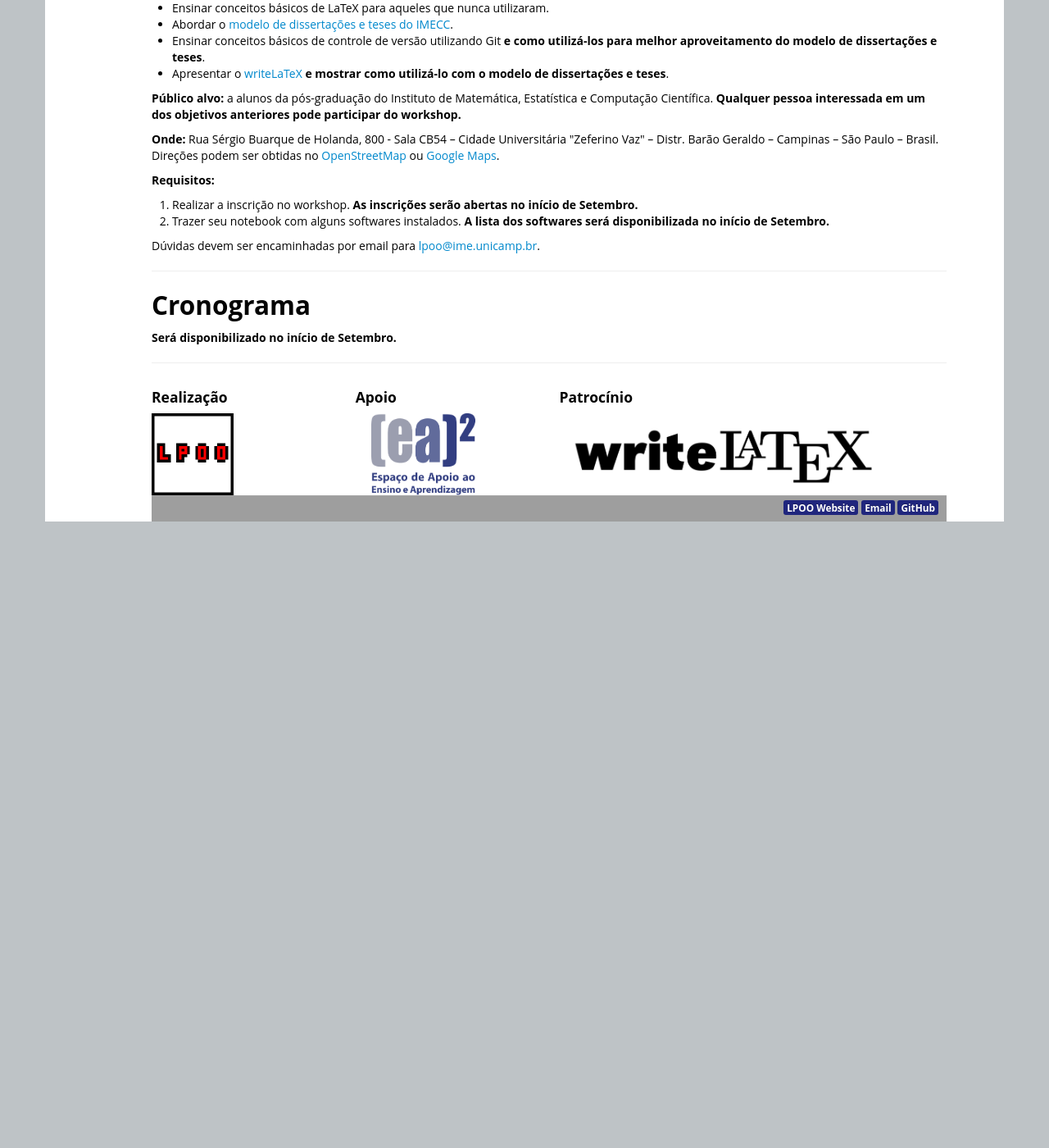
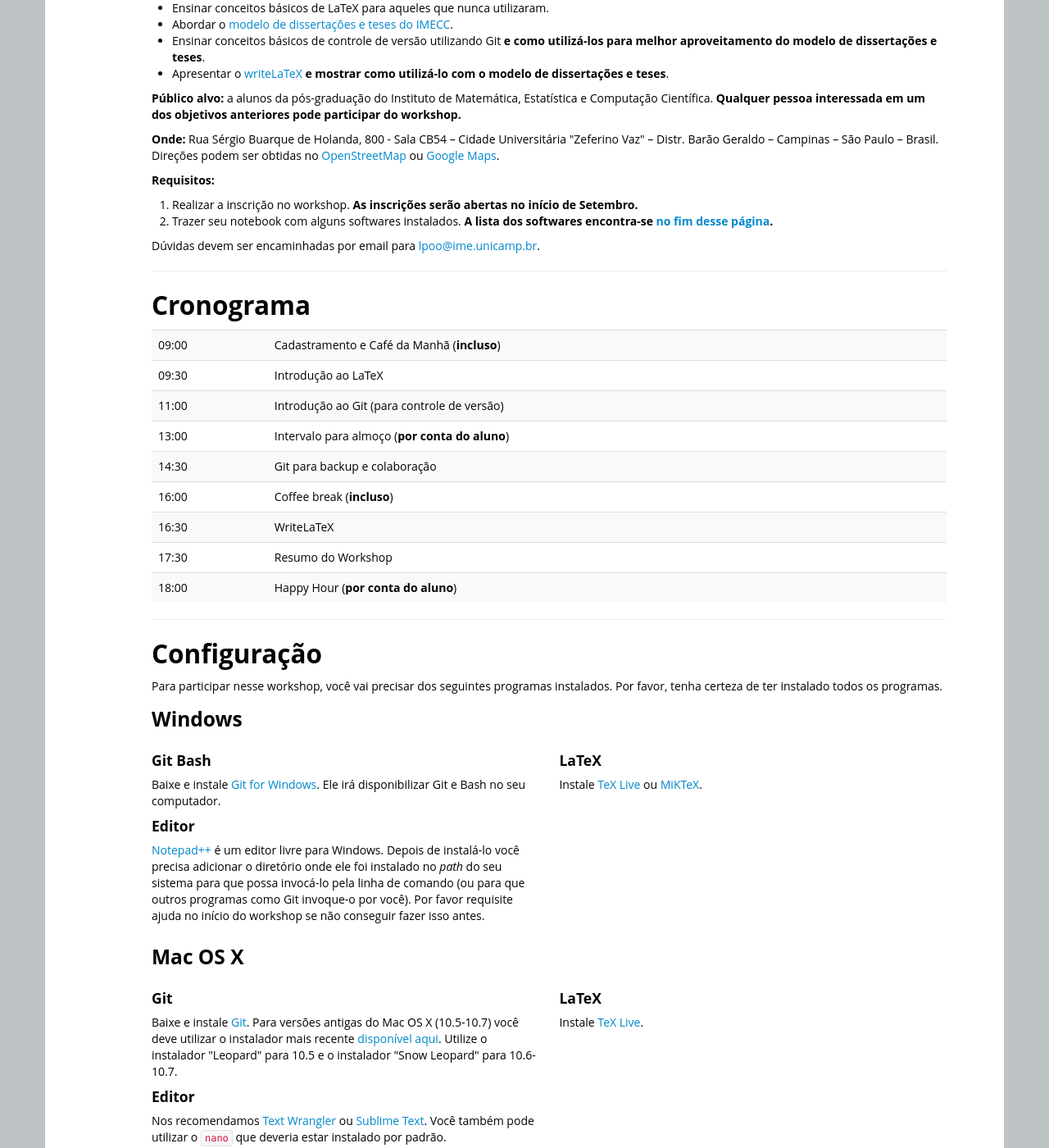
Before and after one commit to lpoo/workshop-2014-09-20-latex, a Jekyll site: the page built from index.html, in a window 1280 px wide and 1400 px high, scrolled down 579 px. Shown: the whole window at 82% size. Built offline with Jekyll 4.4.1, drawn with Linux system fonts in a browser that asks for light colours; before the commit the page ends 1235 px from its top, so only the background shows below that; some of the changed text lies outside the part shown; grey boxes are pictures that could not be loaded.

Commit message:
Adicionado cronograma e softwares

```diff
--- a/index.html
+++ b/index.html
@@ -55,7 +55,7 @@ helper: [""]
     <li>Realizar a inscrição no workshop. <strong>As inscrições serão abertas no
         início de Setembro.</strong></li>
     <li>Trazer seu notebook com alguns softwares instalados. <strong>A lista dos
-        softwares será disponibilizada no início de Setembro.</strong></li>
+        softwares encontra-se <a href="#configuracao">no fim desse página</a>.</strong></li>
   </ol>
 </p>
 
@@ -68,6 +68,104 @@ helper: [""]
 
 <h2>Cronograma</h2>
 
-<p><strong>Será disponibilizado no início de Setembro.</strong>
+<table class="table table-striped">
+  <tr> <td>09:00</td> <td>Cadastramento e Café da Manhã
+      (<strong>incluso</strong>)</td> </tr>
+  <tr> <td>09:30</td> <td>Introdução ao LaTeX</td> </tr>
+  <tr> <td>11:00</td> <td>Introdução ao Git (para controle de versão)</td> </tr>
+  <tr> <td>13:00</td> <td>Intervalo para almoço (<strong>por conta do
+        aluno</strong>)</td> </tr>
+  <tr> <td>14:30</td> <td>Git para backup e colaboração</td> </tr>
+  <tr> <td>16:00</td> <td>Coffee break (<strong>incluso</strong>)</td> </tr>
+  <tr> <td>16:30</td> <td>WriteLaTeX</td> </tr>
+  <tr> <td>17:30</td> <td>Resumo do Workshop</td> </tr>
+  <tr> <td>18:00</td> <td>Happy Hour (<strong>por conta do aluno</strong>)</td> </tr>
+</table>
 
 <hr/>
+
+<h2 id="configuracao">Configuração</h2>
+
+<p>
+  Para participar nesse workshop, você vai precisar dos
+  seguintes programas instalados. Por favor, tenha certeza de ter instalado
+  todos os programas.
+</p>
+
+<h3>Windows</h3>
+
+<div class="row-fluid">
+  <div class="span6">
+    <h4>Git Bash</h4>
+    <p>
+      Baixe e instale
+      <a href="http://msysgit.github.io/">Git for Windows</a>.
+      Ele irá disponibilizar Git e Bash no seu computador.
+    </p>
+    <h4>Editor</h4>
+    <p>
+      <a href="http://notepad-plus-plus.org/">Notepad++</a> é um
+      editor livre para Windows. Depois de instalá-lo você precisa adicionar o
+      diretório onde ele foi instalado no <em>path</em> do seu sistema para que
+      possa invocá-lo pela linha de comando (ou para que outros programas como
+      Git invoque-o por você). Por favor requisite ajuda no início do workshop
+      se não conseguir fazer isso antes.
+    </p>
+  </div>
+  <div class="span6">
+    <h4>LaTeX</h4>
+    <p>Instale <a href="https://www.tug.org/texlive/">TeX Live</a>
+      ou <a href="http://miktex.org/">MiKTeX</a>.
+    </p>
+  </div>
+</div>
+
+<h3>Mac OS X</h3>
+
+<div class="row-fluid">
+  <div class="span6">
+    <h4>Git</h4>
+    <p>
+      Baixe e instale <a href="http://git-scm.com/downloads">Git</a>. Para
+      versões antigas do Mac OS X (10.5-10.7) você deve utilizar o instalador
+      mais recente
+      <a href="https://code.google.com/p/git-osx-installer/downloads/list">disponível aqui</a>.
+      Utilize o instalador "Leopard" para 10.5 e o instalador "Snow Leopard"
+      para 10.6-10.7.
+    </p>
+    <h4>Editor</h4>
+    <p>
+      Nos recomendamos
+      <a href="http://www.barebones.com/products/textwrangler/">Text Wrangler</a> ou
+      <a href="http://www.sublimetext.com/">Sublime Text</a>.
+      Você também pode utilizar o <code>nano</code> que deveria estar instalado
+      por padrão.
+    </p>
+  </div>
+  <div class="span6">
+    <h4>LaTeX</h4>
+    <p>Instale <a href="https://www.tug.org/texlive/">TeX Live</a>.</p>
+  </div>
+</div>
+
+<h3>Linux</h3>
+
+<div class="row-fluid">
+  <div class="span6">
+    <h4>Git</h4>
+    <p>
+      Se Git ainda não encontra-se disponível na sua máquina você pode
+      instalá-lo via o gerenciador de pacotes da sua distribuição
+      (e.g. <code>apt-get</code> ou <code>yum</code>).
+    </p>
+    <h4>Editor</h4>
+    <p>
+      <a href="http://kate-editor.org/">Kate</a> é uma das várias opções para os
+      usuários de Linux.
+    </p>
+  </div>
+  <div class="span6">
+    <h4>LaTeX</h4>
+    <p>Instale <a href="https://www.tug.org/texlive/">TeX Live</a>.</p>
+  </div>
+</div>
```
